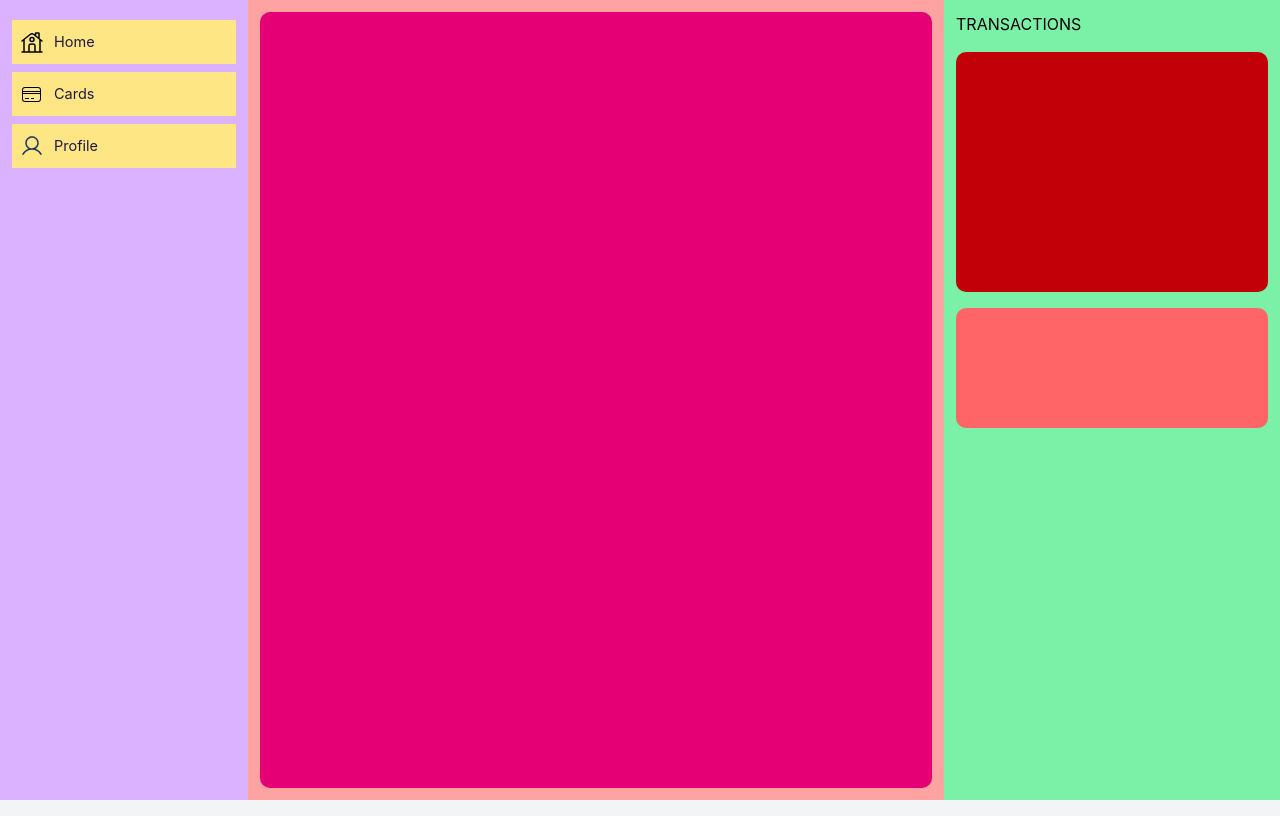
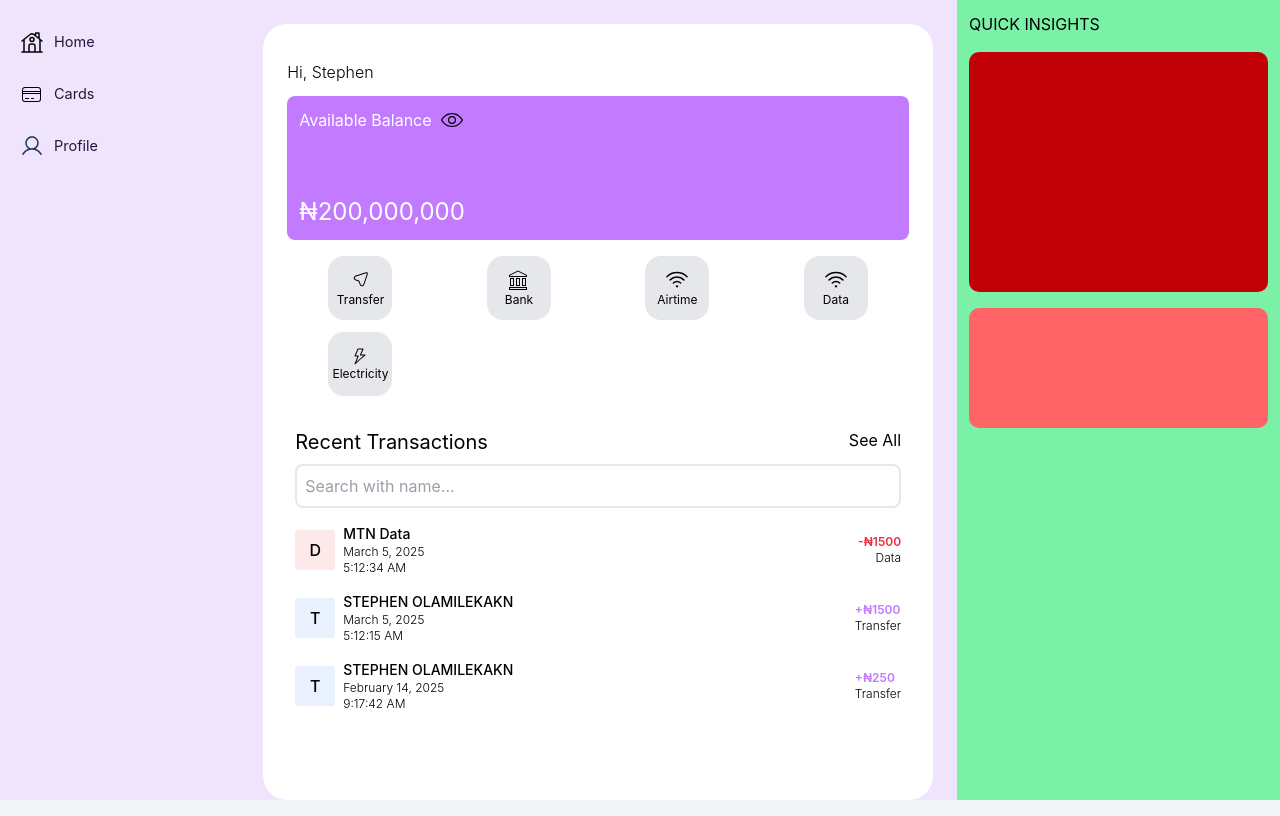
Before and after one commit to stephen-lakes/swiftpay-frontend, a React (Vite) app: page /web in a window 1280 px wide. Built offline with nearby package versions, Linux system fonts and the light colour scheme.

Commit message:
remove font weight
add hover effect to navlink text

```diff
--- a/src/screens/dashboard/WebTemplate.tsx
+++ b/src/screens/dashboard/WebTemplate.tsx
@@ -1,6 +1,7 @@
 import HomeIcon from "../../assets/svg/home.svg"
 import CardIcon from "../../assets/svg/creditcard.svg"
 import UserIcon from "../../assets/svg/profile.svg"
+import Home from "./Home"
 
 const SwiftPayDashboard = () => {
   return (
@@ -16,16 +17,16 @@ interface NavLinkProps {
   icon?: string;
 }
 const NavLink: React.FC<NavLinkProps> = ({ href, label, icon }) => (
-  <a href={href} className="flex flex-col sm:justify-center lg:justify-start lg:flex-row gap-1.5 lg:gap-2.5 items-center px-2 py-2.5 hover:text-[#6D28D9] bg-amber-200 lg:mt-2">
+  <a href={href} className="flex flex-col sm:justify-center lg:justify-start lg:flex-row gap-1.5 lg:gap-2.5 items-center px-2 py-2.5 lg:mt-2">
     <div className="w-6 h-6 rounded">
       <img src={icon} alt="" className="w-full h-full object-cover" />
     </div>
-    <div className="text-[#22183C] text-[14.5px]">{label}</div>
+    <div className="text-[#22183C] text-[14.5px] hover:text-[#6D28D9]">{label}</div>
   </a>
 );
 
 const Nav: React.FC = () => (
-  <nav className="flex justify-between lg:justify-start lg:flex-col fixed bottom-0 left-0 right-0 lg:static lg:h-[100vh] bg-purple-300 flex-2 !p-3">
+  <nav className="flex justify-between lg:justify-start lg:flex-col fixed bottom-0 left-0 right-0 lg:static lg:h-[100vh] flex-2 !p-3 sm:bg-[#191043] lg:bg-inherit">
     <NavLink href="" label="Home" icon={HomeIcon} />
     <NavLink href="" label="Cards" icon={CardIcon} />
     <NavLink href="" label="Profile" icon={UserIcon} />
@@ -34,14 +35,16 @@ const Nav: React.FC = () => (
 
 const SwiftPayAppLayout = () => {
   return (
-    <div className="lg:flex h-screen bg-[#EFE4FC]">
+    <div className="lg:flex lg:gap-6 h-screen bg-[#EFE4FC]">
       <Nav />
-      <div className="bg-red-300 flex-6 !p-3">
-        <div className="bg-pink-600 rounded-[.625rem] !p-3 min-h-96 h-full"></div>
-      </div>
+      <main className="mt-6 flex-6 !p-3 rounded-3xl bg-white">
+        <div className="rounded-[.625rem] !p-3 min-h-96 h-full">
+          <Home />
+        </div>
+      </main>
       <div className="bg-green-300 flex-3 !pb-40 lg:!pb-0">
         <div className="!p-3 flex flex-col gap-4">
-          TRANSACTIONS
+          QUICK INSIGHTS
           <div className="h-60 bg-red-700 rounded-[.625rem]"></div>
           <div className="h-30 bg-red-400 rounded-[.625rem]"></div>
         </div>
```
